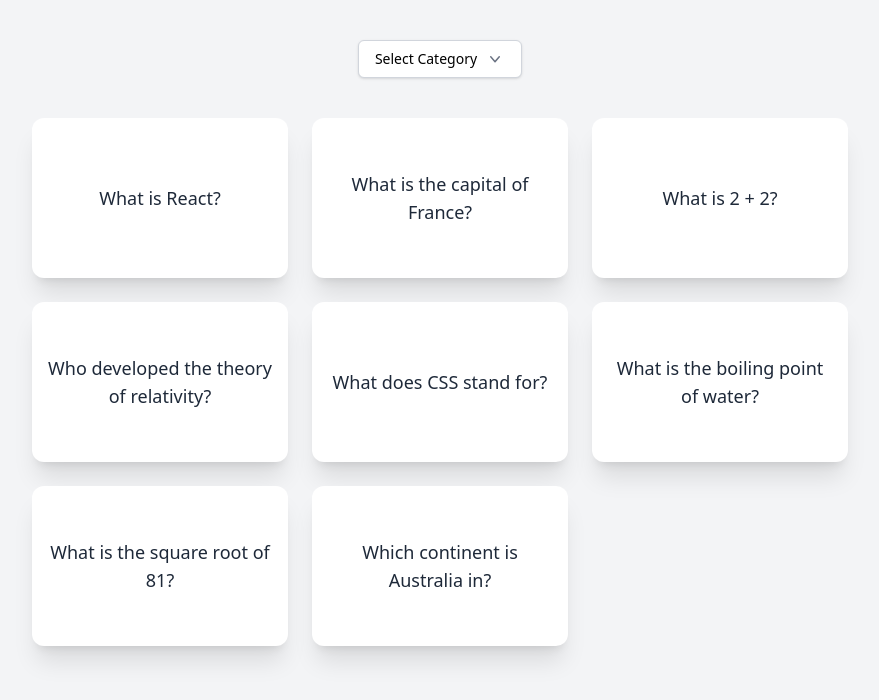
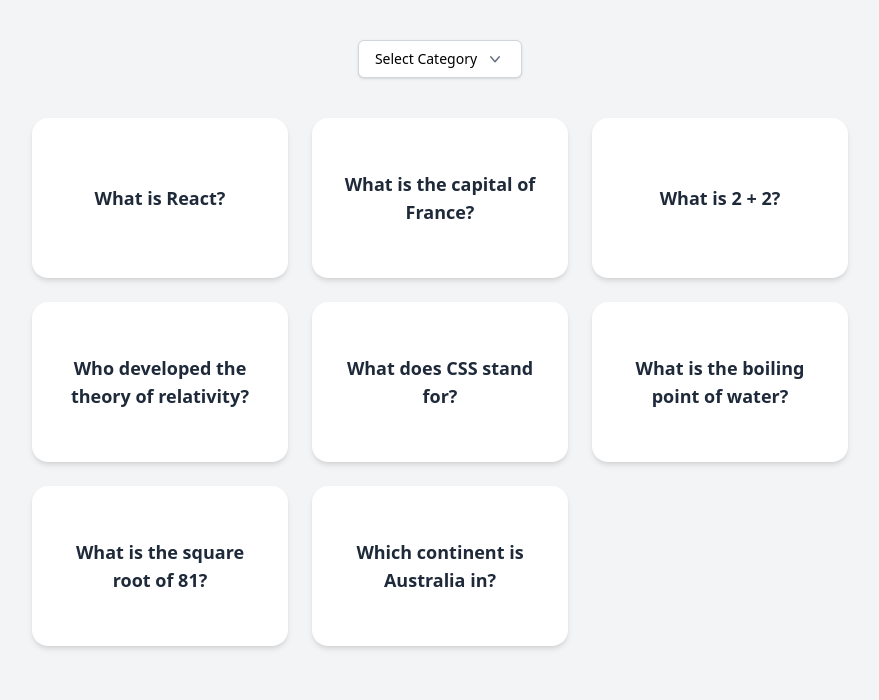
Before and after one commit to PraneethBunny123/All-App, a React (Vite) app: page / in a window 1280 px wide. Shown: the top 700 px of the page, without its empty margins (200-1079 px from the left). Built offline with nearby package versions, Linux system fonts and the light colour scheme.

Commit message:
Styled the Flashcard component

```diff
--- a/src/project-apps/QuizApp/Flashcard.jsx
+++ b/src/project-apps/QuizApp/Flashcard.jsx
@@ -8,8 +8,11 @@ export default function Flashcard({question}) {
     }
 
     return (
-        <button onClick={handleCardClick} className="cursor-pointer w-64 h-40 bg-white shadow-xl rounded-xl flex items-center justify-center text-center p-4 transition-transform transform hover:scale-105 hover:shadow-2xl">
-            <p className="text-lg font-medium text-gray-800">{isQuestionVisible ? question.question : question.answer}</p>
+        <button
+            onClick={handleCardClick}
+            className="w-64 h-40 bg-white shadow-md rounded-2xl flex items-center justify-center text-center px-6 py-4 transition duration-300 transform hover:scale-105 hover:shadow-xl"
+        >
+            <p className="text-lg font-semibold text-gray-800">{isQuestionVisible ? question.question : question.answer}</p>
         </button>
     )
 }
```
